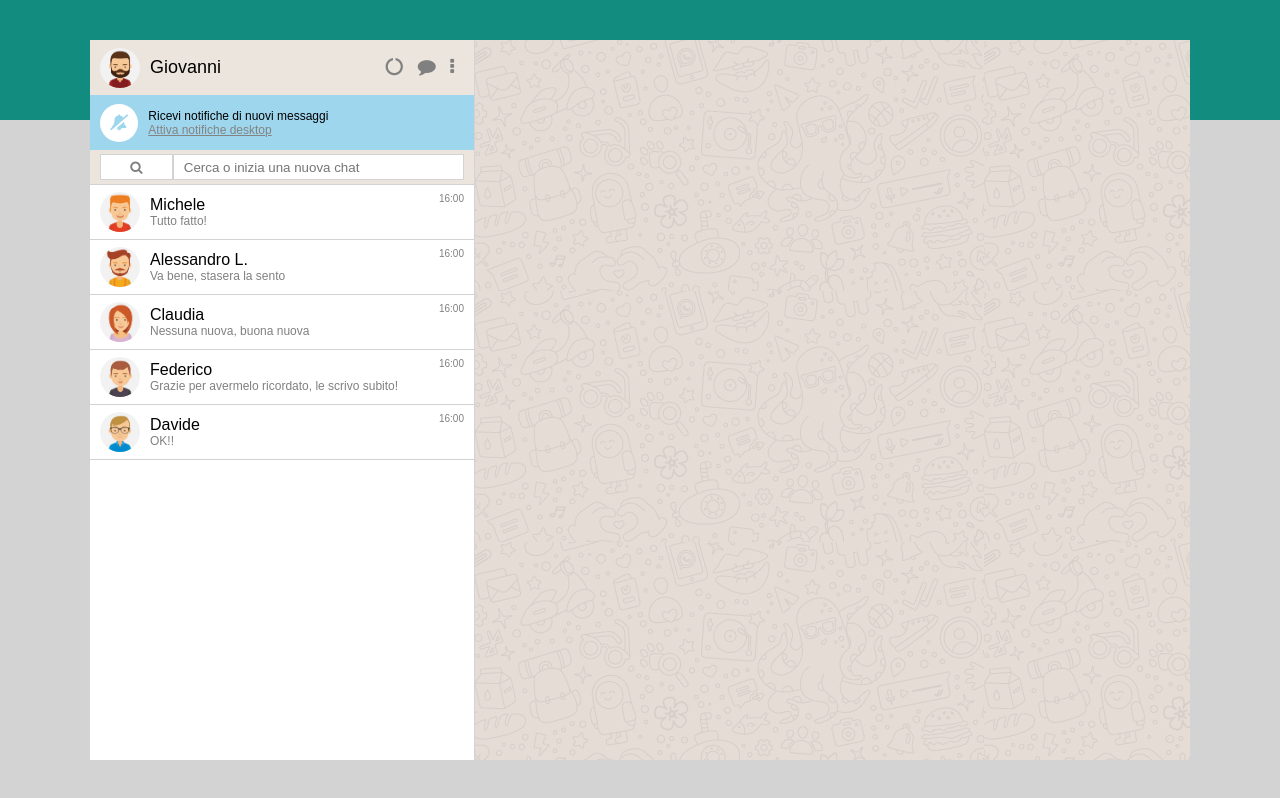
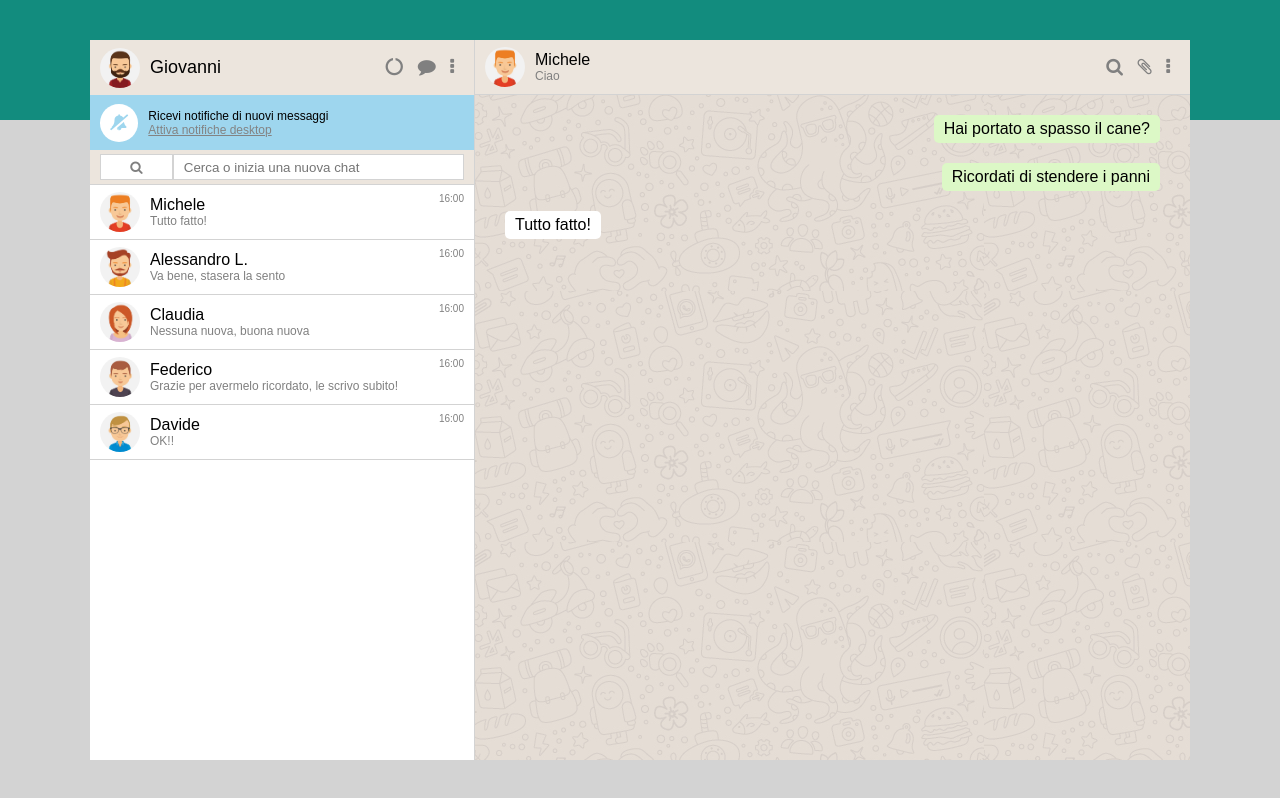
Before and after one commit to GiovanniValzano/vue-boolzapp, a plain HTML site: page index.html in a window 1280 px wide. Drawn offline with nearby package versions, Linux system fonts and the light colour scheme; files whose address does not match are found by name.

Commit message:
create main chat

```diff
--- a/css/style.css
+++ b/css/style.css
@@ -177,3 +177,47 @@ body {
     cursor: pointer;
     background-color: lightgray;
 }
+
+.chatUser {
+    height: 55px;
+    display: flex;
+    justify-content: space-between;
+    align-items: center;
+    padding: 0 10px;
+    border-bottom: 1px solid lightgray;
+    background-color: #ece5dd;
+}
+
+.ultimo_accesso {
+    font-size: 12px;
+    color: grey;
+}
+
+.mainchat {
+    padding-top: 20px;
+}
+
+.ricevuto {
+    display: flex;
+    margin-left: 30px;
+    margin-bottom: 20px;
+}
+
+.ricevuto .testomessaggio {
+    background-color: white;
+    border-radius: 5px;
+    padding: 5px 10px;
+}
+
+.mandato {
+    display: flex;
+    justify-content: end;
+    margin-right: 30px;
+    margin-bottom: 20px;
+}
+
+.mandato .testomessaggio {
+    background-color: #dcf8c6;
+    border-radius: 5px;
+    padding: 5px 10px;
+}
--- a/index.html
+++ b/index.html
@@ -42,7 +42,7 @@
                     <button class="search-button"><i class="fa fa-search"></i></button>
                     <input type="text" class="search-bar" placeholder="Cerca o inizia una nuova chat">
                 </div>
-                <div class="contatti" v-for="(contact, i) in contacts">
+                <div class="contatti" v-for="(contact, i) in contacts" @click="selectedChat(i)">
                     <div class="contatti_left">
                         <img :src="contact.avatar" alt="" class="immagine_contatti">
                         <div class="testo_contatti">
@@ -54,7 +54,27 @@
                 </div>
             </div>
             <div class="chat">
-
+                <div class="chatUser">
+                    <div class="contatti_left">
+                        <img :src="contacts[currentChat].avatar" alt="" class="immagine_contatti">
+                        <div class="testo_contatti">
+                            <p>{{ contacts[currentChat].name }}</p>
+                            <p class="ultimo_accesso">Ciao</p>
+                        </div>
+                    </div>
+                    <div class="me-right">
+                        <button class="me-button"><i class="fa fa-search"></i></button>
+                        <button class="me-button"><i class="fa fa-paperclip"></i></button>
+                        <button class="me-button"><i class="fa fa-ellipsis-v"></i></button>
+                    </div>
+                </div>
+                <div class="mainchat">
+                    <div class="ricevuto" v-for="(msg, i) in contacts[currentChat].messages" :class="{mandato: msg.status === 'sent', ricevuto: msg.status === 'received'}">
+                        <div class="testomessaggio">
+                            <p>{{ msg.message }}</p>
+                        </div>
+                    </div>
+                </div>
             </div>
         </div>
     </div>
--- a/js/script.js
+++ b/js/script.js
@@ -1,5 +1,4 @@
-const app = new Vue(
-    {
+const app = new Vue({
     el: '#root',
     data: {
         contacts: [
@@ -107,7 +106,12 @@ const app = new Vue(
                     }
                 ],
             }
-            ]
+        ],
+        currentChat: 0,
+    },
+    methods: {
+        selectedChat(index){
+            this.currentChat = index;
         },
     }
-);
+});
```
Lines whose indentation alone changed are shown as unchanged.
